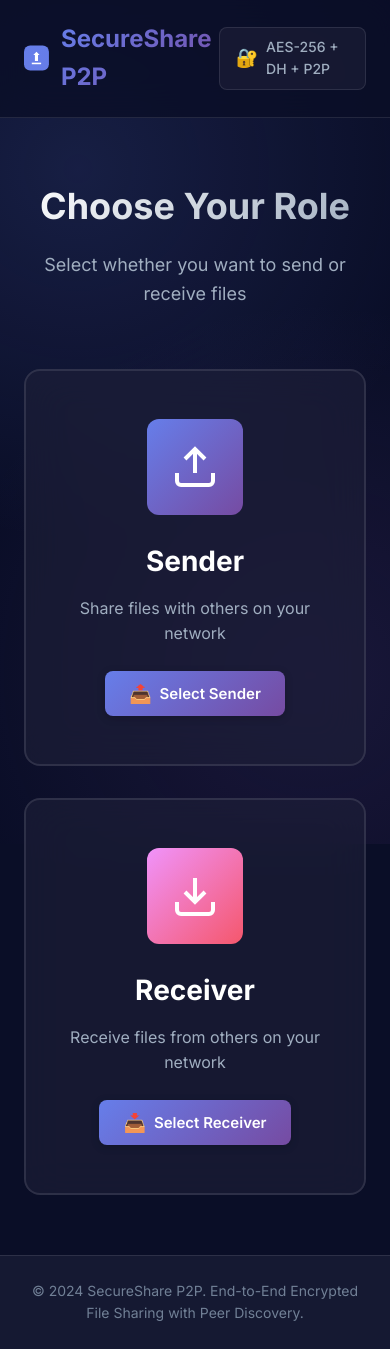
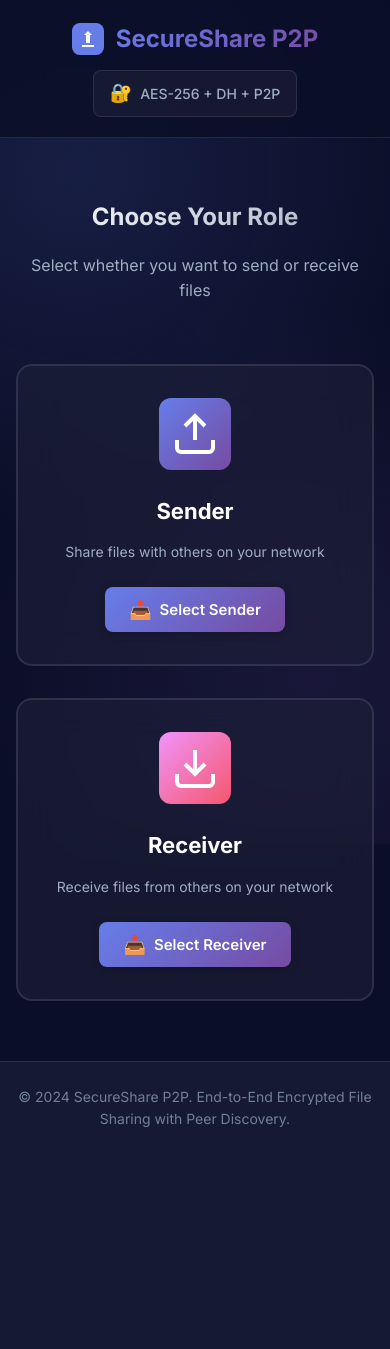
Before and after one commit to princebhagat08/ShareNow, a Flask app: page / in a window 390 px wide. After the commit the page ends 1127 px from the top, so only its background shows below. Run offline with Flask 3, Linux system fonts and the light colour scheme; some libraries are stand-ins or nearby versions.

Commit message:
update css

```diff
--- a/static/style.css
+++ b/static/style.css
@@ -837,22 +837,98 @@ body {
 }
 
 /* ===== Responsive ===== */
-@media (max-width: 768px) {
+/* ===== Extra Responsive Tweaks ===== */
+@media (max-width: 600px) {
+
+    .container {
+        padding: 0 16px;
+    }
+
+    .header .container {
+        flex-direction: column;
+        gap: 12px;
+        text-align: center;
+    }
+
+    .role-card {
+        padding: 32px 20px;
+    }
+
+    .role-icon {
+        width: 72px;
+        height: 72px;
+    }
+
     .section-title {
-        font-size: 36px;
+        font-size: 28px;
+    }
+
+    .section-description {
+        font-size: 16px;
+    }
+
+    .name-input {
+        padding: 14px;
+        font-size: 16px;
     }
 
     .app-header {
-        flex-direction: column;
-        gap: 16px;
+        padding: 16px;
+    }
+
+    .user-avatar {
+        width: 44px;
+        height: 44px;
+        font-size: 20px;
     }
 
     .panel {
-        padding: 24px;
+        padding: 20px;
     }
 
-    .transfer-status {
+    .panel-header {
         flex-direction: column;
-        gap: 16px;
+        align-items: flex-start;
+        gap: 12px;
+    }
+
+    .search-container {
+        flex-direction: column;
+        gap: 8px;
+    }
+
+    .peer-search-input {
+        width: 100%;
+    }
+
+    .progress-container {
+        padding: 14px;
+    }
+
+    .file-upload-area {
+        padding: 40px 20px;
+    }
+
+    .modal-content {
+        width: 90%;
+        padding: 32px 20px;
+    }
+
+    .peer-id-value {
+        font-size: 20px;
+        letter-spacing: 2px;
     }
 }
+
+/* Tiny devices */
+@media (max-width: 400px) {
+    .section-title {
+        font-size: 24px;
+    }
+    .role-card h3 {
+        font-size: 22px;
+    }
+    .role-card p {
+        font-size: 14px;
+    }
+}
```
